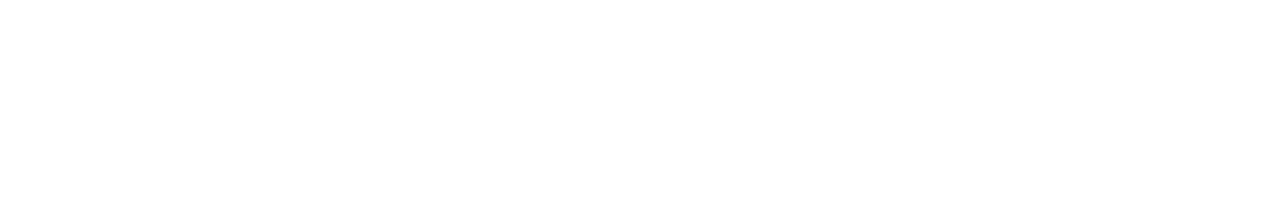
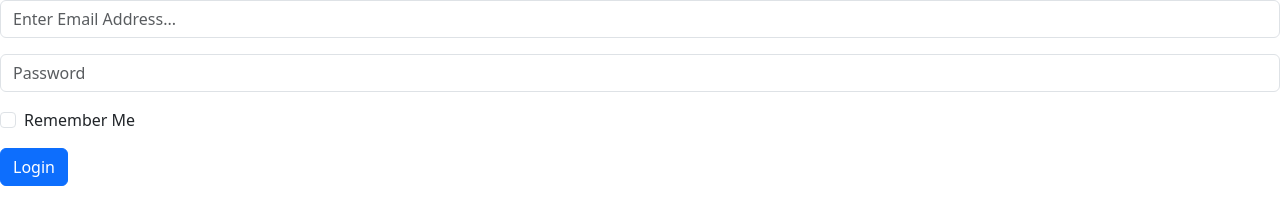
Before and after one commit to briansomogyi/test3, a plain HTML site: page index.html in a window 1280 px wide. Drawn offline with nearby package versions, Linux system fonts and the light colour scheme.

Commit message:
Am creat un formular de baza pentru autentificare

```diff
--- a/index.html
+++ b/index.html
@@ -1,5 +1,6 @@
 <!DOCTYPE html>
 <html lang="en">
+
 <head>
     <meta charset="UTF-8">
     <meta name="viewport" content="width=device-width, initial-scale=1.0">
@@ -8,7 +9,21 @@
     <script src="https://cdn.jsdelivr.net/npm/bootstrap@5.3.3/dist/js/bootstrap.bundle.min.js"></script>
 
 </head>
+
 <body>
+    <form>
+        <div class="mb-3">
+            <input type="email" class="form-control" placeholder="Enter Email Address...">
+        </div>
+        <div class="mb-3">
+            <input type="password" class="form-control" placeholder="Password">
+        </div>
+        <div class="mb-3 form-check">
+            <input type="checkbox" class="form-check-input" id="exampleCheck1">
+            <label class="form-check-label" for="exampleCheck1">Remember Me</label>
+        </div>
+        <button type="submit" class="btn btn-primary">Login</button>
+    </form>
+</body>
 
-</body>
 </html>
```
